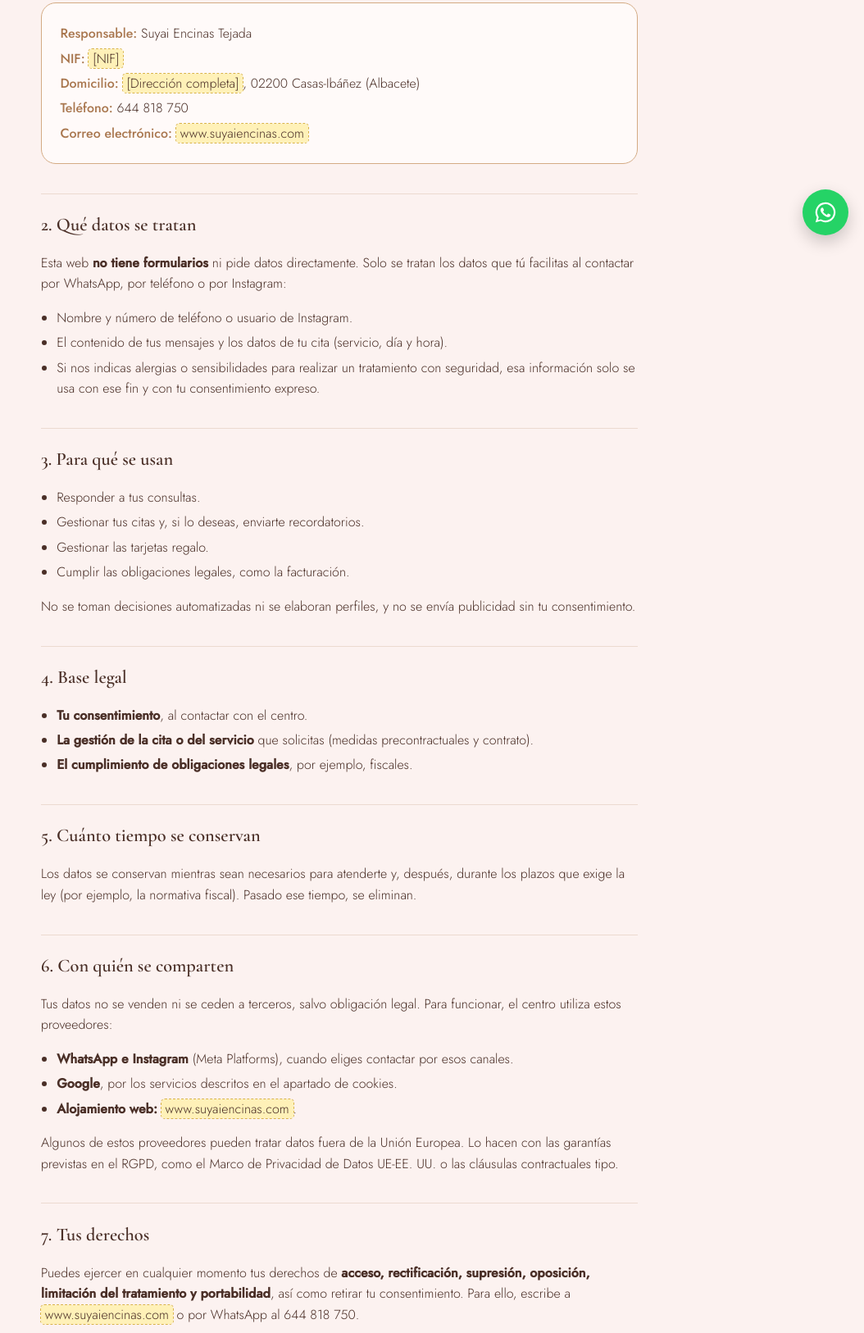
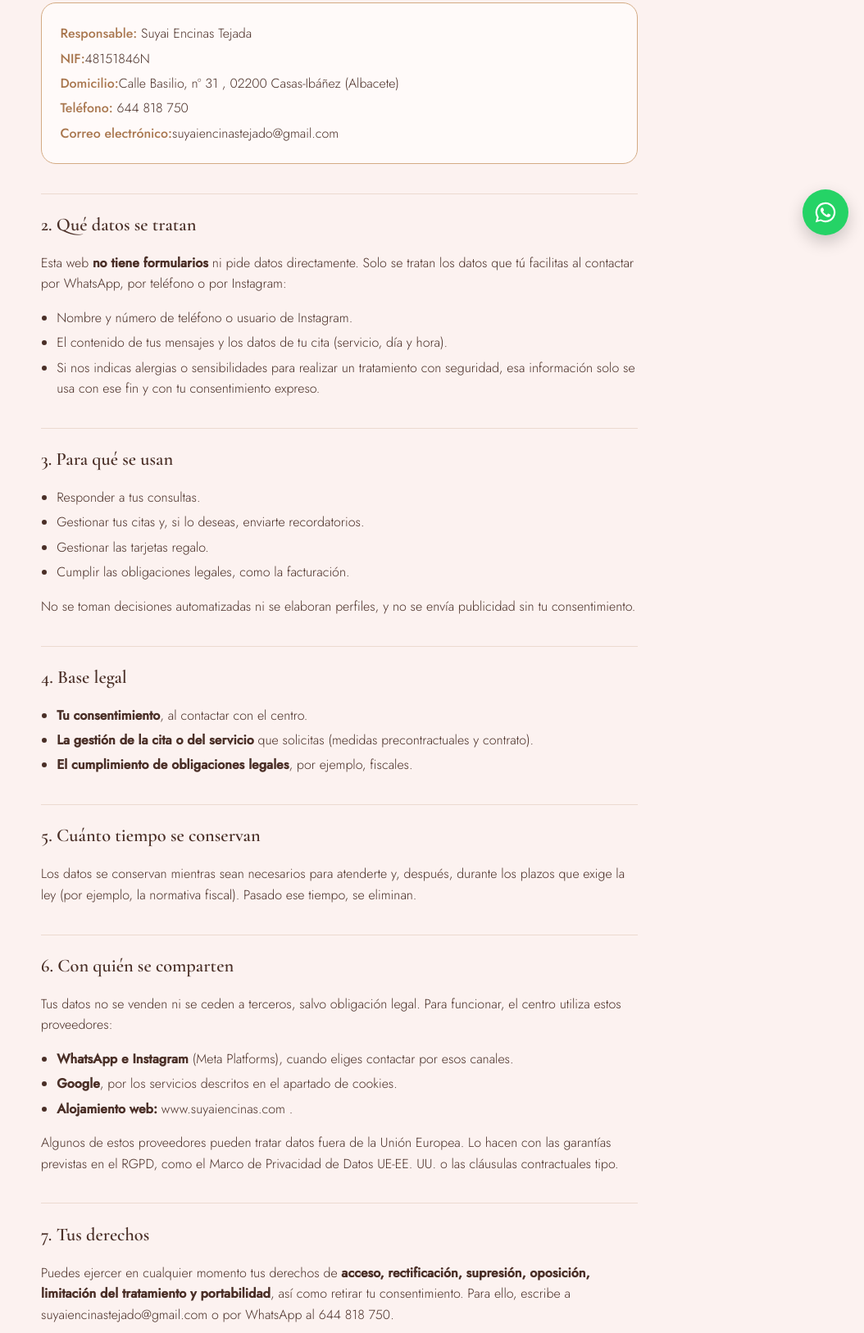
Before and after one commit to Antob0t/esthetic-center, a plain HTML site: page privacidad.html in a window 1280 px wide. Shown: the part 494-2120 px from the top of the page at 82% size, without its empty margins (226-1280 px from the left). Drawn offline with nearby package versions, Linux system fonts and the light colour scheme.

Commit message:
second commit

```diff
--- a/privacidad.html
+++ b/privacidad.html
@@ -1,5 +1,6 @@
 <!DOCTYPE html>
 <html lang="es">
+
 <head>
   <meta charset="UTF-8">
   <meta name="viewport" content="width=device-width, initial-scale=1.0">
@@ -7,13 +8,16 @@
   <meta name="robots" content="noindex, follow">
   <link rel="preconnect" href="https://fonts.googleapis.com">
   <link rel="preconnect" href="https://fonts.gstatic.com" crossorigin>
-  <link href="https://fonts.googleapis.com/css2?family=Cormorant+Garamond:ital,wght@0,400;0,500;0,600;1,400&family=Great+Vibes&family=Jost:wght@300;400;500&display=swap" rel="stylesheet">
+  <link
+    href="https://fonts.googleapis.com/css2?family=Cormorant+Garamond:ital,wght@0,400;0,500;0,600;1,400&family=Great+Vibes&family=Jost:wght@300;400;500&display=swap"
+    rel="stylesheet">
   <link rel="icon" type="image/png" href="assets/img/ui/favicon.png">
   <link rel="stylesheet" href="assets/css/main.css">
 </head>
+
 <body class="legal-page">
 
-  <!-- Datos por completar: los textos dentro de <mark class="dato"> -->
+  <!-- Datos por completar: los textos dentro de   -->
 
   <!-- ============ CABECERA (partials/header.html) ============ -->
   <div data-include="partials/header.html"></div>
@@ -23,23 +27,27 @@
     <h1>Privacidad y cookies</h1>
     <p class="legal__updated">Última actualización: 25 de noviembre de 2026</p>
 
-    <p>Esta política explica qué datos personales se tratan cuando visitas la web o contactas con el centro, conforme al Reglamento General de Protección de Datos (RGPD, UE 2016/679) y a la Ley Orgánica 3/2018 de Protección de Datos Personales y garantía de los derechos digitales (LOPDGDD).</p>
+    <p>Esta política explica qué datos personales se tratan cuando visitas la web o contactas con el centro, conforme al
+      Reglamento General de Protección de Datos (RGPD, UE 2016/679) y a la Ley Orgánica 3/2018 de Protección de Datos
+      Personales y garantía de los derechos digitales (LOPDGDD).</p>
 
     <h2>1. Responsable del tratamiento</h2>
     <ul class="legal__data">
       <li><strong>Responsable:</strong> Suyai Encinas Tejada</li>
-      <li><strong>NIF:</strong> <mark class="dato">[NIF]</mark></li>
-      <li><strong>Domicilio:</strong> <mark class="dato">[Dirección completa]</mark>, 02200 Casas-Ibáñez (Albacete)</li>
+      <li><strong>NIF:</strong>48151846N </li>
+      <li><strong>Domicilio:</strong>Calle Basilio, nº 31 , 02200 Casas-Ibáñez (Albacete)</li>
       <li><strong>Teléfono:</strong> 644 818 750</li>
-      <li><strong>Correo electrónico:</strong> <mark class="dato">www.suyaiencinas.com</mark></li>
+      <li><strong>Correo electrónico:</strong>suyaiencinastejado@gmail.com </li>
     </ul>
 
     <h2>2. Qué datos se tratan</h2>
-    <p>Esta web <strong>no tiene formularios</strong> ni pide datos directamente. Solo se tratan los datos que tú facilitas al contactar por WhatsApp, por teléfono o por Instagram:</p>
+    <p>Esta web <strong>no tiene formularios</strong> ni pide datos directamente. Solo se tratan los datos que tú
+      facilitas al contactar por WhatsApp, por teléfono o por Instagram:</p>
     <ul>
       <li>Nombre y número de teléfono o usuario de Instagram.</li>
       <li>El contenido de tus mensajes y los datos de tu cita (servicio, día y hora).</li>
-      <li>Si nos indicas alergias o sensibilidades para realizar un tratamiento con seguridad, esa información solo se usa con ese fin y con tu consentimiento expreso.</li>
+      <li>Si nos indicas alergias o sensibilidades para realizar un tratamiento con seguridad, esa información solo se
+        usa con ese fin y con tu consentimiento expreso.</li>
     </ul>
 
     <h2>3. Para qué se usan</h2>
@@ -54,37 +62,52 @@
     <h2>4. Base legal</h2>
     <ul>
       <li><strong>Tu consentimiento</strong>, al contactar con el centro.</li>
-      <li><strong>La gestión de la cita o del servicio</strong> que solicitas (medidas precontractuales y contrato).</li>
+      <li><strong>La gestión de la cita o del servicio</strong> que solicitas (medidas precontractuales y contrato).
+      </li>
       <li><strong>El cumplimiento de obligaciones legales</strong>, por ejemplo, fiscales.</li>
     </ul>
 
     <h2>5. Cuánto tiempo se conservan</h2>
-    <p>Los datos se conservan mientras sean necesarios para atenderte y, después, durante los plazos que exige la ley (por ejemplo, la normativa fiscal). Pasado ese tiempo, se eliminan.</p>
+    <p>Los datos se conservan mientras sean necesarios para atenderte y, después, durante los plazos que exige la ley
+      (por ejemplo, la normativa fiscal). Pasado ese tiempo, se eliminan.</p>
 
     <h2>6. Con quién se comparten</h2>
-    <p>Tus datos no se venden ni se ceden a terceros, salvo obligación legal. Para funcionar, el centro utiliza estos proveedores:</p>
+    <p>Tus datos no se venden ni se ceden a terceros, salvo obligación legal. Para funcionar, el centro utiliza estos
+      proveedores:</p>
     <ul>
       <li><strong>WhatsApp e Instagram</strong> (Meta Platforms), cuando eliges contactar por esos canales.</li>
       <li><strong>Google</strong>, por los servicios descritos en el apartado de cookies.</li>
-      <li><strong>Alojamiento web:</strong> <mark class="dato">www.suyaiencinas.com</mark>.</li>
+      <li><strong>Alojamiento web:</strong> www.suyaiencinas.com .</li>
     </ul>
-    <p>Algunos de estos proveedores pueden tratar datos fuera de la Unión Europea. Lo hacen con las garantías previstas en el RGPD, como el Marco de Privacidad de Datos UE-EE. UU. o las cláusulas contractuales tipo.</p>
+    <p>Algunos de estos proveedores pueden tratar datos fuera de la Unión Europea. Lo hacen con las garantías previstas
+      en el RGPD, como el Marco de Privacidad de Datos UE-EE. UU. o las cláusulas contractuales tipo.</p>
 
     <h2>7. Tus derechos</h2>
-    <p>Puedes ejercer en cualquier momento tus derechos de <strong>acceso, rectificación, supresión, oposición, limitación del tratamiento y portabilidad</strong>, así como retirar tu consentimiento. Para ello, escribe a <mark class="dato">www.suyaiencinas.com</mark> o por WhatsApp al 644 818 750.</p>
-    <p>Si consideras que tus datos no se han tratado correctamente, puedes presentar una reclamación ante la Agencia Española de Protección de Datos (<a href="https://www.aepd.es" target="_blank" rel="noopener">www.aepd.es</a>).</p>
+    <p>Puedes ejercer en cualquier momento tus derechos de <strong>acceso, rectificación, supresión, oposición,
+        limitación del tratamiento y portabilidad</strong>, así como retirar tu consentimiento. Para ello, escribe a
+      suyaiencinastejado@gmail.com o por WhatsApp al 644 818 750.</p>
+    <p>Si consideras que tus datos no se han tratado correctamente, puedes presentar una reclamación ante la Agencia
+      Española de Protección de Datos (<a href="https://www.aepd.es" target="_blank" rel="noopener">www.aepd.es</a>).
+    </p>
 
     <h2 id="cookies">8. Cookies y servicios de terceros</h2>
-    <p>Esta web <strong>no instala cookies propias</strong> ni utiliza herramientas de analítica o publicidad. Sí utiliza dos servicios de Google:</p>
+    <p>Esta web <strong>no instala cookies propias</strong> ni utiliza herramientas de analítica o publicidad. Sí
+      utiliza dos servicios de Google:</p>
     <ul>
-      <li><strong>Google Fonts:</strong> los tipos de letra se cargan desde los servidores de Google, que reciben tu dirección IP para poder enviarlos. No instala cookies.</li>
-      <li><strong>Google Maps:</strong> el mapa <strong>solo se carga si pulsas «Ver mapa aquí»</strong>. A partir de ese momento, Google puede instalar cookies y tratar datos según su propia <a href="https://policies.google.com/privacy?hl=es" target="_blank" rel="noopener">política de privacidad</a>. Si no lo pulsas, no se carga nada de Google Maps.</li>
+      <li><strong>Google Fonts:</strong> los tipos de letra se cargan desde los servidores de Google, que reciben tu
+        dirección IP para poder enviarlos. No instala cookies.</li>
+      <li><strong>Google Maps:</strong> el mapa <strong>solo se carga si pulsas «Ver mapa aquí»</strong>. A partir de
+        ese momento, Google puede instalar cookies y tratar datos según su propia <a
+          href="https://policies.google.com/privacy?hl=es" target="_blank" rel="noopener">política de privacidad</a>. Si
+        no lo pulsas, no se carga nada de Google Maps.</li>
     </ul>
-    <p>Los enlaces a WhatsApp, Instagram y Google Maps te llevan a esos servicios, que tienen sus propias políticas de privacidad y cookies.</p>
+    <p>Los enlaces a WhatsApp, Instagram y Google Maps te llevan a esos servicios, que tienen sus propias políticas de
+      privacidad y cookies.</p>
     <p>Puedes borrar o bloquear las cookies desde la configuración de tu navegador.</p>
 
     <h2>9. Cambios en esta política</h2>
-    <p>Esta política puede actualizarse para adaptarse a cambios legales o en el funcionamiento de la web. La fecha de la última actualización aparece al principio de la página.</p>
+    <p>Esta política puede actualizarse para adaptarse a cambios legales o en el funcionamiento de la web. La fecha de
+      la última actualización aparece al principio de la página.</p>
   </main>
 
   <!-- ============ PIE (partials/footer.html) ============ -->
@@ -94,4 +117,5 @@
   <script src="assets/js/main.js"></script>
 
 </body>
+
 </html>
```
Also changed, not shown: aviso-legal.html (+6 -6 lines).
